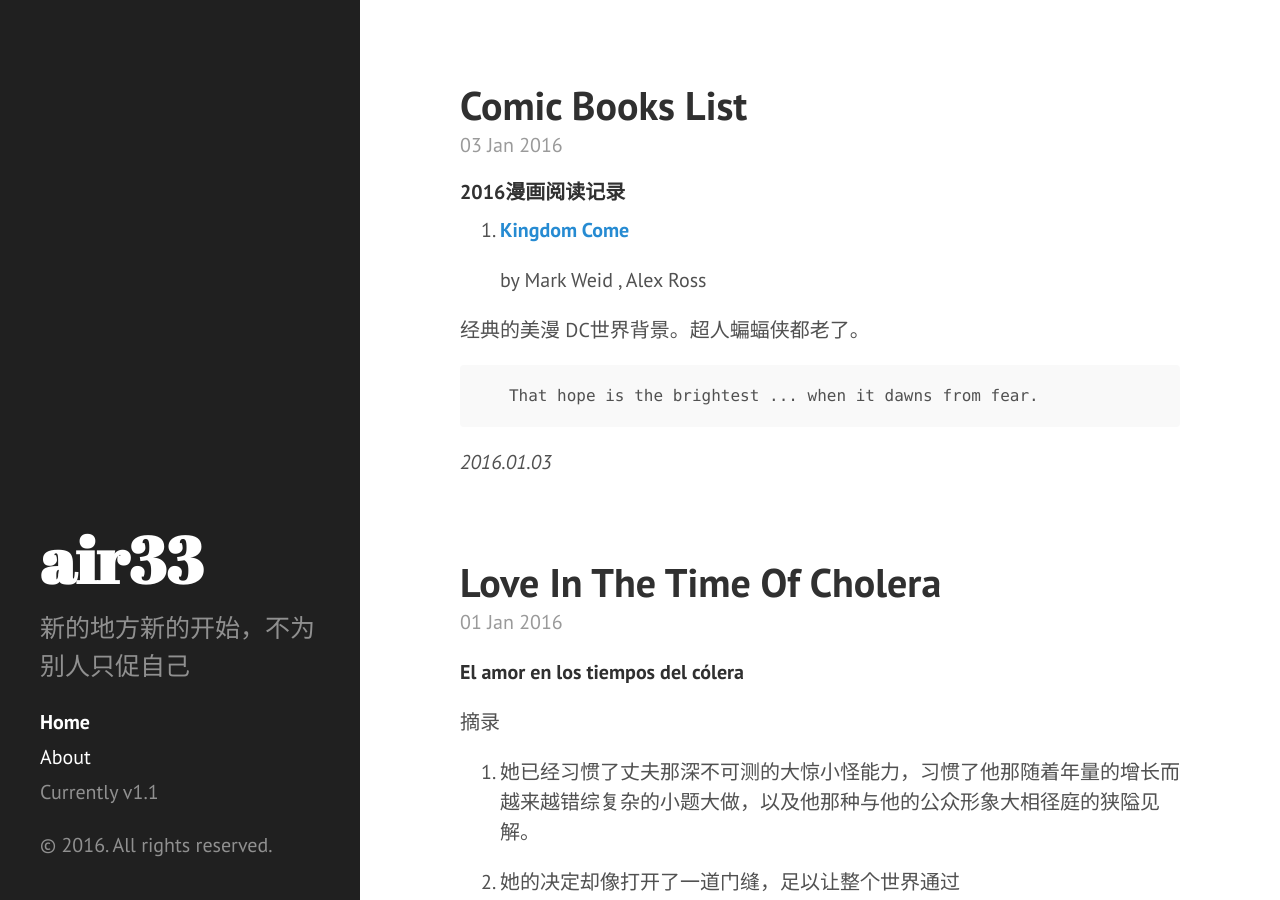
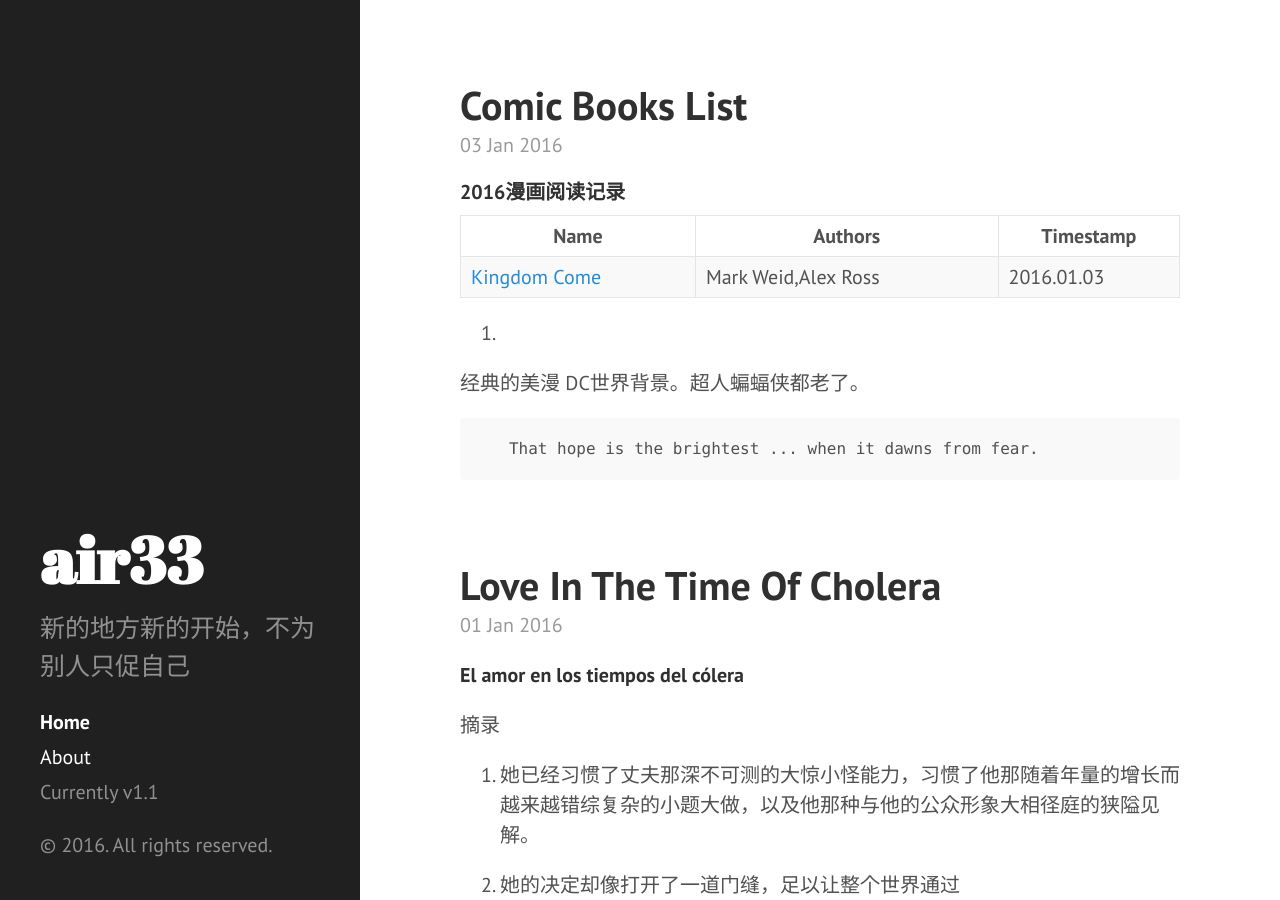
Before and after one commit to air33/air33.github.io, a Jekyll site: the page built from index.html, in a window 1280 px wide and 900 px high. Built offline with Jekyll 4.4.1, drawn with Linux system fonts in a browser that asks for light colours; Markdown is read by kramdown in place of the engine named in the settings; the list of posts is cut into pages by our own code.

Commit message:
new posts

```diff
--- a/_posts/2016-01-03-comic-books-list.md
+++ b/_posts/2016-01-03-comic-books-list.md
@@ -1,14 +1,20 @@
 ####2016漫画阅读记录
 
-1. **[Kingdom Come](https://en.wikipedia.org/wiki/Kingdom_Come_(comics))**
 
-   by Mark Weid , Alex Ross
+| Name            | Authors                  | Timestamp        |
+| ----------------| --------------------------|------------------|
+| [Kingdom Come][1]     | Mark Weid,Alex Ross       | 2016.01.03       |
+
+
+
+
+
+1. [1]: <https://en.wikipedia.org/wiki/Kingdom_Come_(comics)> "Kingdom Come"
+
+
 
 
 
   经典的美漫 DC世界背景。超人蝙蝠侠都老了。
 
        That hope is the brightest ... when it dawns from fear.
-
-
-   *2016.01.03*
```
